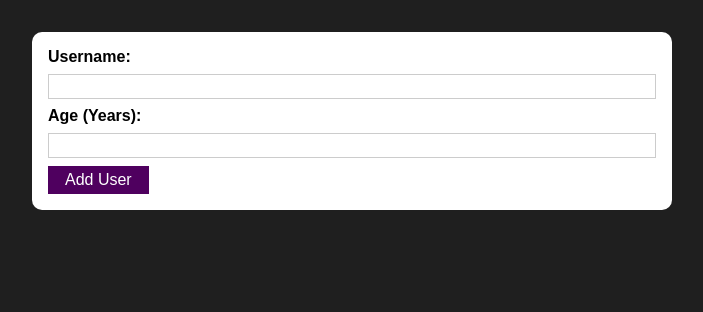
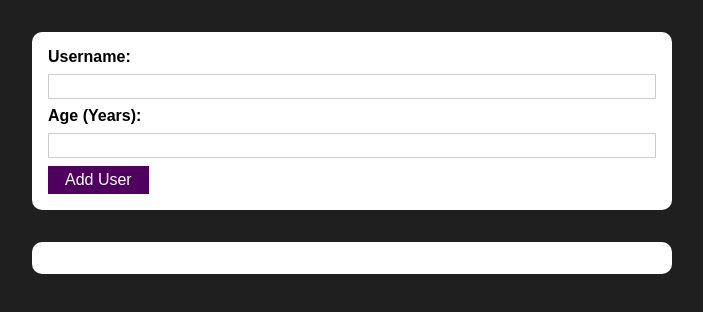
Before and after one commit to Mohit182/user-management-react, a React (Create React App) app: page / in a window 1280 px wide. Shown: the top 312 px of the page, without its empty margins (288-991 px from the left). Built offline with nearby package versions, Linux system fonts and the light colour scheme.

Commit message:
taken input from user and stored in variables

```diff
--- a/src/App.js
+++ b/src/App.js
@@ -1,10 +1,18 @@
-import React from "react";
+import React, {useState} from "react";
 import AddUser from "./Components/User/AddUser";
+import UsersList from "./Components/User/UsersList";
 
 const App = () => {
+  const [usersList , setUsersList ] = useState([]);
+  const addUserHandler = (uName, uAge) => {
+    setUsersList((prevUsersList) => {
+      return [...prevUsersList, { name: uName, age: uAge, id: Math.random().toString() }];
+    });
+  };
   return (
     <div>
-      <AddUser />
+      <AddUser onAddUser={addUserHandler}/>
+      <UsersList users={[]}/>
     </div>
   );
 };
--- a/src/Components/User/AddUser.js
+++ b/src/Components/User/AddUser.js
@@ -2,29 +2,42 @@
 import Button from "../UI/Button";
 import Card from "../UI/Card";
 import classes from './AddUser.module.css';
+
 const AddUser = (props) => {
   const [enteredUsername, setEnteredUsername] = useState('');
   const [enteredAge, setEnteredAge] = useState('');
 
   const addUserHandler = (event) => {
     event.preventDefault();
-    console.log(enteredUsername,enteredAge);
+
+    if( enteredUsername.trim().length === 0 || enteredAge.trim().length === 0 ){
+      return;
+    }
+
+    if(+enteredAge < 1){
+      return;
+    }
+
+    props.onAddUser(enteredUsername,enteredAge);
+    setEnteredUsername('');
+    setEnteredAge('');
+
   };
 
   const usernameChangeHandler = (event) => {
-    setEnteredUsername();
+    setEnteredUsername(event.target.value);
   }
   const ageChangeHandler = (event) => {
-    setEnteredAge();
+    setEnteredAge(event.target.value);
   }
   return (
     <Card className={classes.input}>
       <form onSubmit={addUserHandler}>
         <label htmlFor="username">Username:</label>
-        <input id="username" type="text" onChange={usernameChangeHandler}/>
+        <input id="username" type="text" value={enteredUsername} onChange={usernameChangeHandler}/>
 
         <label htmlFor="age">Age (Years):</label>
-        <input id="age" type="number" onChange={ageChangeHandler}/>
+        <input id="age" type="number" value={enteredAge} onChange={ageChangeHandler}/>
 
         <Button type="submit">Add User</Button>
       </form>
--- /dev/null
+++ b/src/Components/User/UsersList.js
@@ -0,0 +1,19 @@
+import React from "react";
+import Card from "../UI/Card";
+import classes from "./UsersList.module.css";
+
+const UsersList = (props) => {
+  return (
+    <Card className={classes.users}>
+      <ul>
+        {props.users.map((user) => (
+          <li key={user.id}>
+            {user.name} ({user.age} years old)
+          </li>
+        ))}
+      </ul>
+    </Card>
+  );
+};
+
+export default UsersList;
--- /dev/null
+++ b/src/Components/User/UsersList.module.css
@@ -0,0 +1,16 @@
+.users {
+    margin: 2rem auto;
+    width: 90%;
+    max-width: 40rem;
+  }
+
+  .users ul {
+    list-style: none;
+    padding: 1rem;
+  }
+
+  .users li {
+    border: 1px solid #ccc;
+    margin: 0.5rem 0;
+    padding: 0.5rem;
+  }
```
